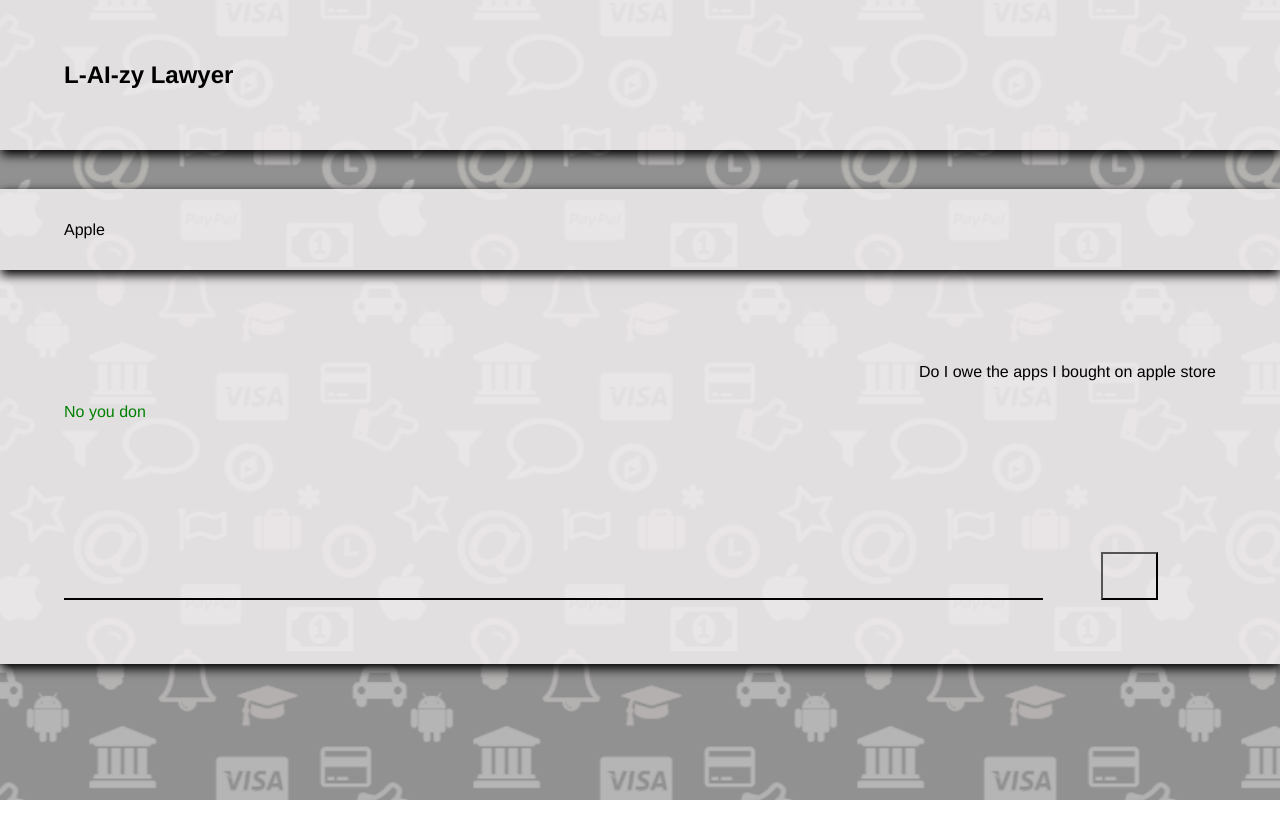
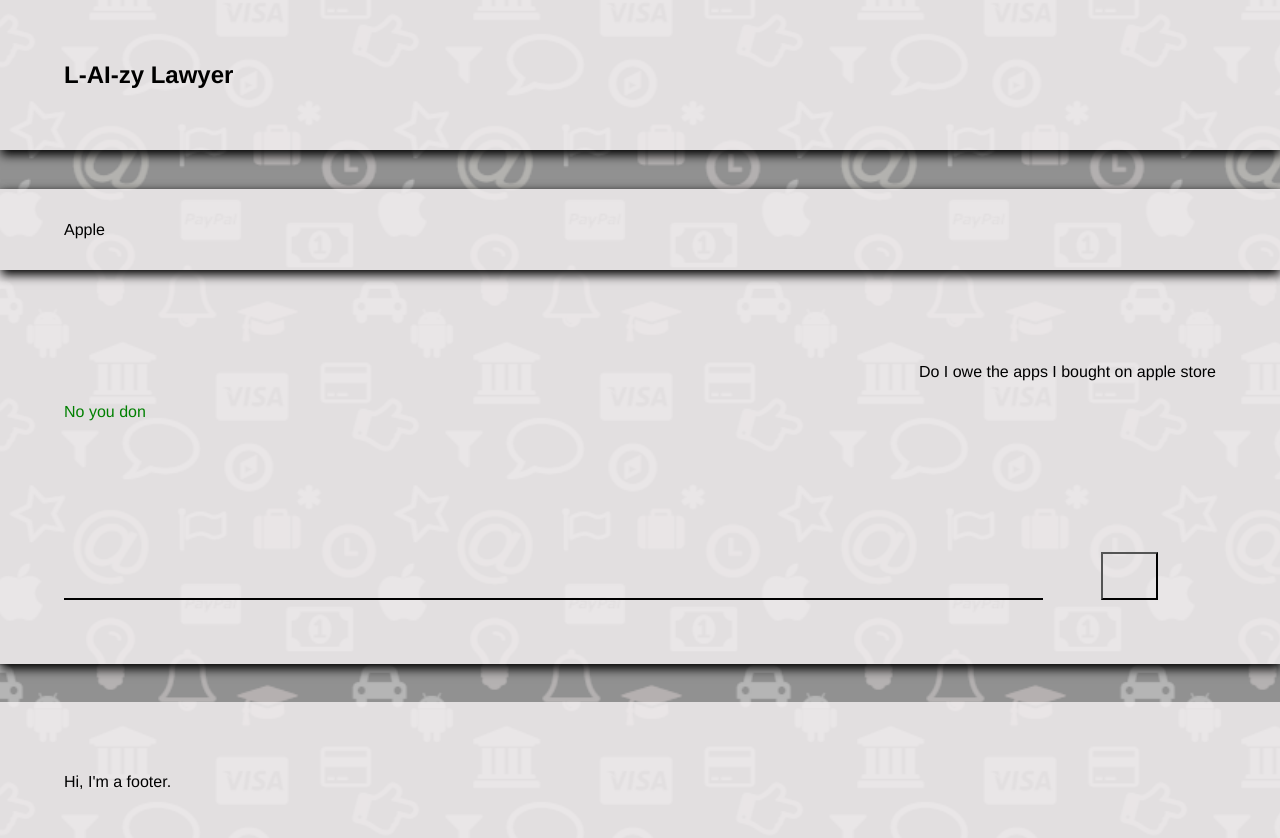
Before and after one commit to KostyaShey/legail, a SvelteKit app in the folder legail/: page / in a window 1280 px wide. Shown: the top 838 px of the page. Before the commit the page ends 800 px from the top, so only its background shows below. Built offline with nearby package versions, Linux system fonts and the light colour scheme; some icons are missing.

Commit message:
added footer

```diff
--- a/legail/src/app.css
+++ b/legail/src/app.css
@@ -24,6 +24,13 @@
     line-height: 1.5rem;
 }
 
+.main-grid {
+    height: 100vh;
+    display: grid;
+    grid-template-columns: 1fr;
+    grid-template-rows: auto 1fr auto;
+}
+
 .inputText {
     border: none;
     background: transparent;
@@ -44,6 +51,14 @@
     color: black;
     margin-bottom: 3%;
     box-shadow: 1px 5px 10px black;
+}
+
+.navigation-elements {
+    display: flex;
+    justify-content: space-between;
+    align-items:center;
+    height: auto;
+    padding: 4% 5%;
 }
 
 .centered {
--- a/legail/src/routes/+layout.svelte
+++ b/legail/src/routes/+layout.svelte
@@ -1,6 +1,12 @@
 <script>
 	import Nav from './components/Nav.svelte'
+	import Footer from './components/Footer.svelte';
 	import '../app.css'
 </script>
-<Nav />
-<slot></slot>
+<div class="main-grid">
+	<Nav />
+	<div class="content">
+		<slot></slot>
+	</div>
+	<Footer />
+</div>
--- /dev/null
+++ b/legail/src/routes/components/Footer.svelte
@@ -0,0 +1,10 @@
+<footer class="default-container navigation-elements footer">
+    <p>Hi, I'm a footer.</p>
+</footer>
+
+<style>
+    .footer {
+        box-shadow: none;
+        margin-bottom: 0;
+    }
+</style>
--- a/legail/src/routes/components/Nav.svelte
+++ b/legail/src/routes/components/Nav.svelte
@@ -36,7 +36,7 @@
 </script>
 
 
-<nav class="navigation default-container">
+<nav class="navigation-elements default-container">
     <div class="title">
         {#if showTitle}
             <h1 transition:typewriter>L-AI-zy Lawyer</h1>
@@ -56,13 +56,6 @@
 
 
 <style>
-    .navigation {
-        display: flex;
-        justify-content: space-between;
-        align-items:center;
-        height: auto;
-        padding: 4% 5%;
-    }
 
     .title {
         display: flex;
```
Also changed, not shown: legail/src/routes/components/ChatboxDemo.svelte (+4 -8 lines).
